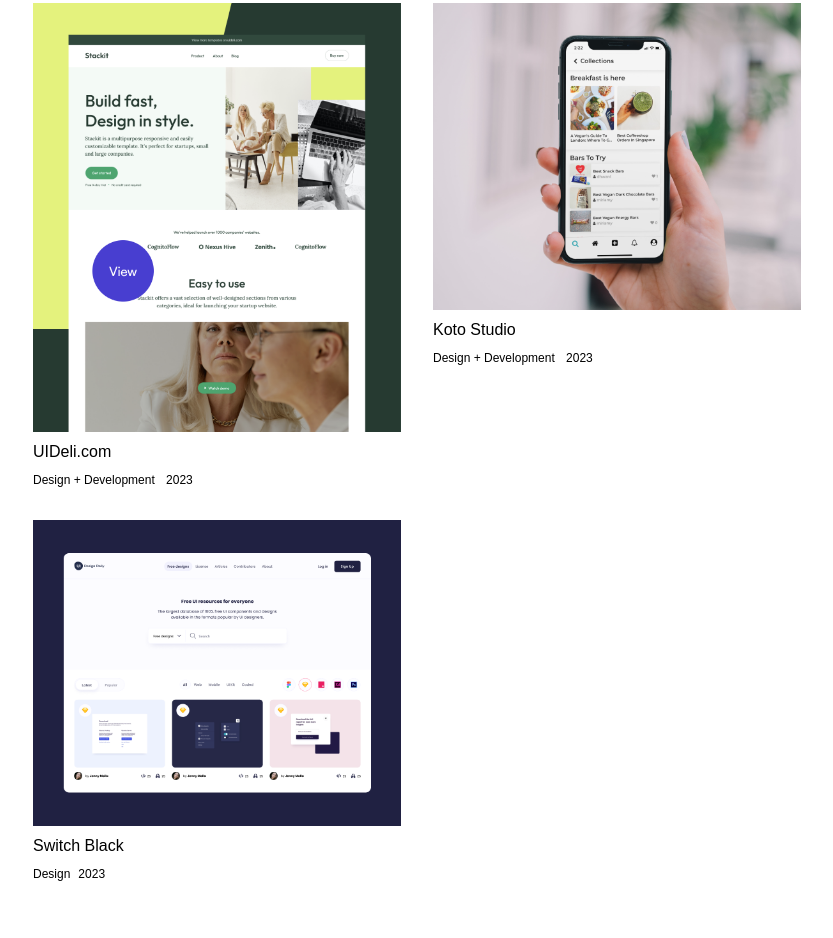
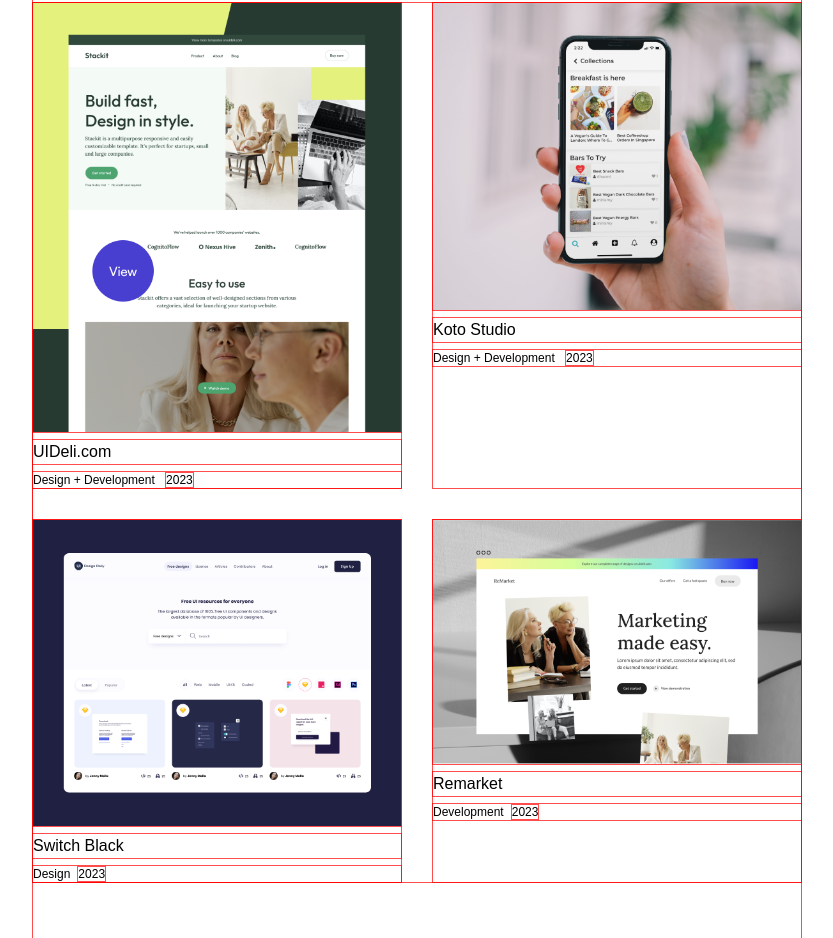
Before and after one commit to vladnn99/iCodeThis, a website: page portfolio-project/index.html in a window 1280 px wide. Shown: the part 770-1708 px from the top of the page, without its empty margins (223-1056 px from the left). Drawn offline with nearby package versions, Linux system fonts and the light colour scheme; a web font is replaced by a local one.

Commit message:
another-one

```diff
--- a/portfolio-project/index.html
+++ b/portfolio-project/index.html
@@ -213,6 +213,15 @@
           <h2>Switch Black</h2>
           <p class="text-xs">Design<span class="ml-2">2023</span></p>
         </div>
+        <div class="flex flex-col gap-2">
+          <img
+            class="object-contain w-full"
+            src="https://raw.githubusercontent.com/vladnn99/iCodeThis/38012c94698ab35e5fba7d887a825c745a046be5/portfolio-project/files/image-34.png"
+            alt="image-34"
+          />
+          <h2>Remarket</h2>
+          <p class="text-xs">Development<span class="ml-2">2023</span></p>
+        </div>
       </div>
     </section>
   </body>
--- a/portfolio-project/styles.css
+++ b/portfolio-project/styles.css
@@ -1,5 +1,5 @@
 * {
-  /* outline: 1px solid rgba(255, 0, 0, 0.7); */
+  outline: 1px solid rgba(255, 0, 0, 0.7);
 }
 
 html {
```
Also changed, not shown: portfolio-project/files/another-one.png (added).
